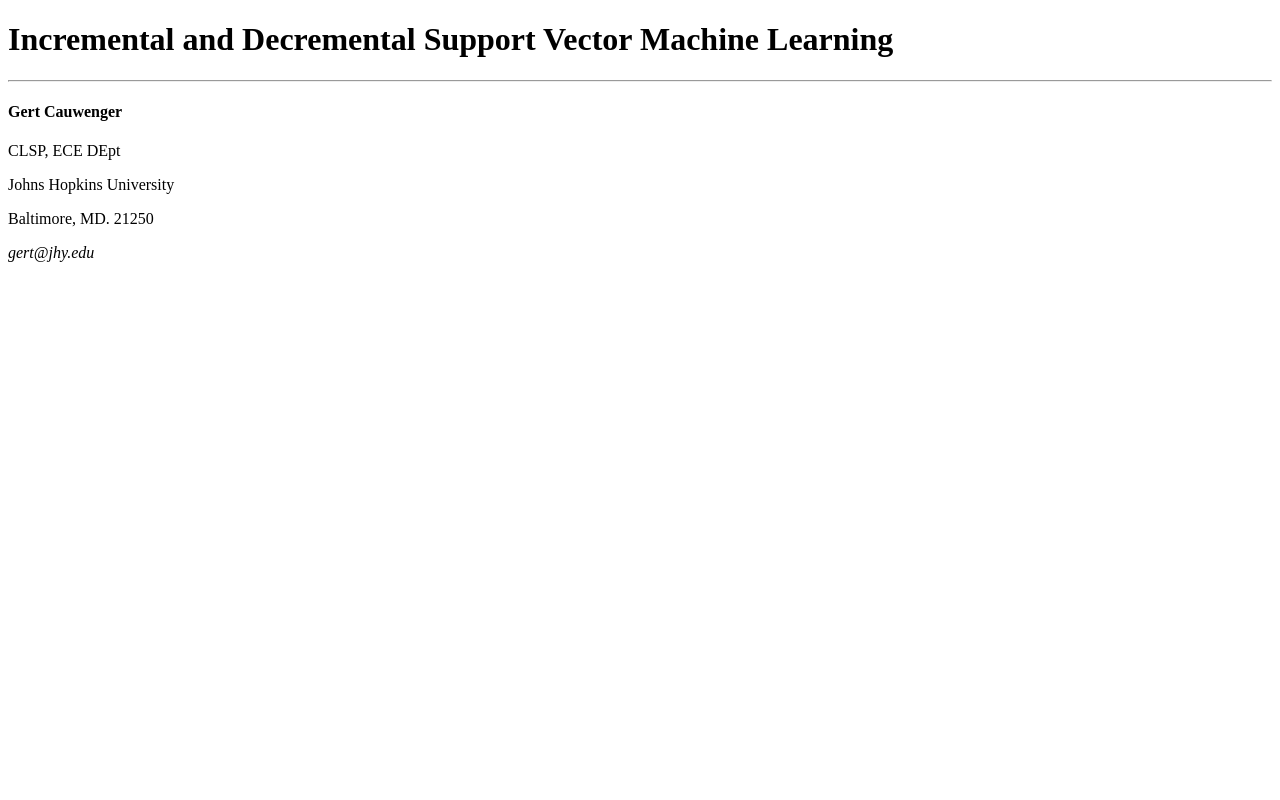
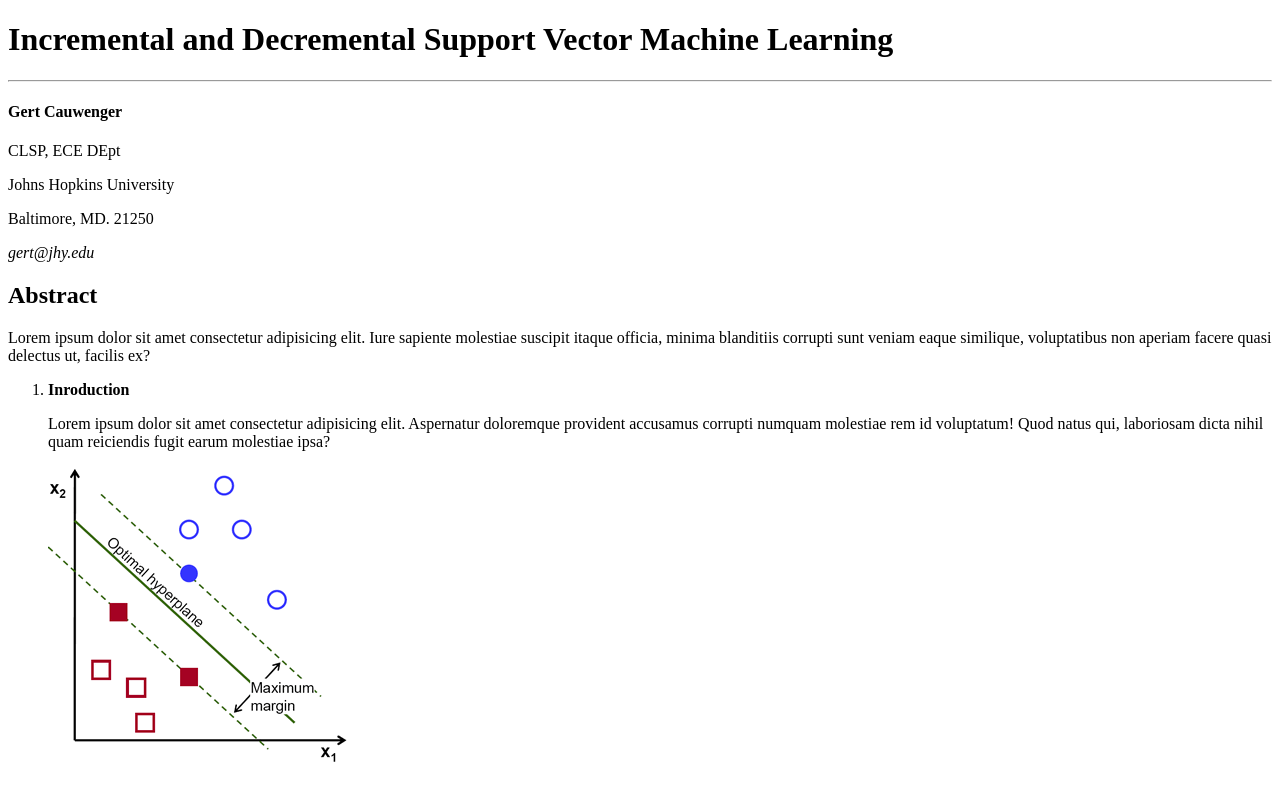
Before and after one commit to fabiopacifici/html_paper, a plain HTML site: page index.html in a window 1280 px wide. Drawn offline with Linux system fonts and the light colour scheme.

Commit message:
Add paper abstract
Added abstract section inside the main.
Added intruduction image
On branch main
Changes to be committed:
	modified:   index.html
	new file:   optimal-hyperplane.png

```diff
--- a/index.html
+++ b/index.html
@@ -1,10 +1,12 @@
 <!DOCTYPE html>
 <html lang="en">
+
 <head>
     <meta charset="UTF-8">
     <meta name="viewport" content="width=device-width, initial-scale=1.0">
     <title>Machine Learning Paper</title>
 </head>
+
 <body>
 
 
@@ -43,6 +45,24 @@
     </header>
     <!-- Main -->
     <main>
+        <!-- Abstract -->
+        <div>
+            <h2>Abstract</h2>
+            <p>Lorem ipsum dolor sit amet consectetur adipisicing elit. Iure sapiente molestiae suscipit itaque officia,
+                minima blanditiis corrupti sunt veniam eaque similique, voluptatibus non aperiam facere quasi delectus ut,
+                facilis ex?</p>
+            <ol>
+                <li>
+                    <strong>Inroduction</strong>
+                    <p>
+                        Lorem ipsum dolor sit amet consectetur adipisicing elit. Aspernatur doloremque provident accusamus
+                        corrupti numquam molestiae rem id voluptatum! Quod natus qui, laboriosam dicta nihil quam reiciendis
+                        fugit earum molestiae ipsa?
+                    </p>
+                    <img src="./optimal-hyperplane.png" alt="">
+                </li>
+            </ol>
+        </div>
 
     </main>
     <!-- Footer -->
@@ -50,4 +70,5 @@
 
     </footer>
 </body>
+
 </html>
```
Also changed, not shown: optimal-hyperplane.png (added). Lines whose indentation alone changed are shown as unchanged.
